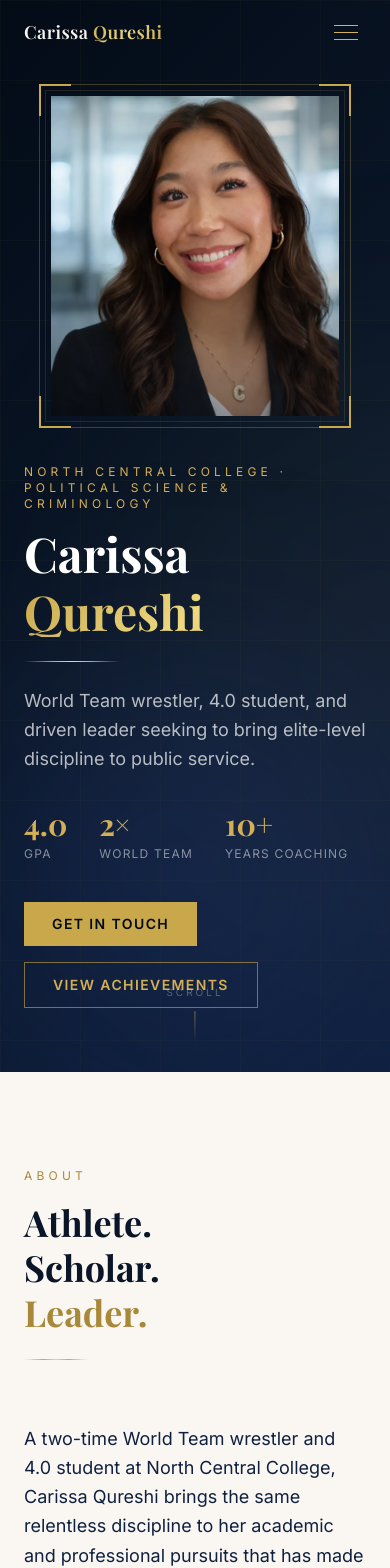
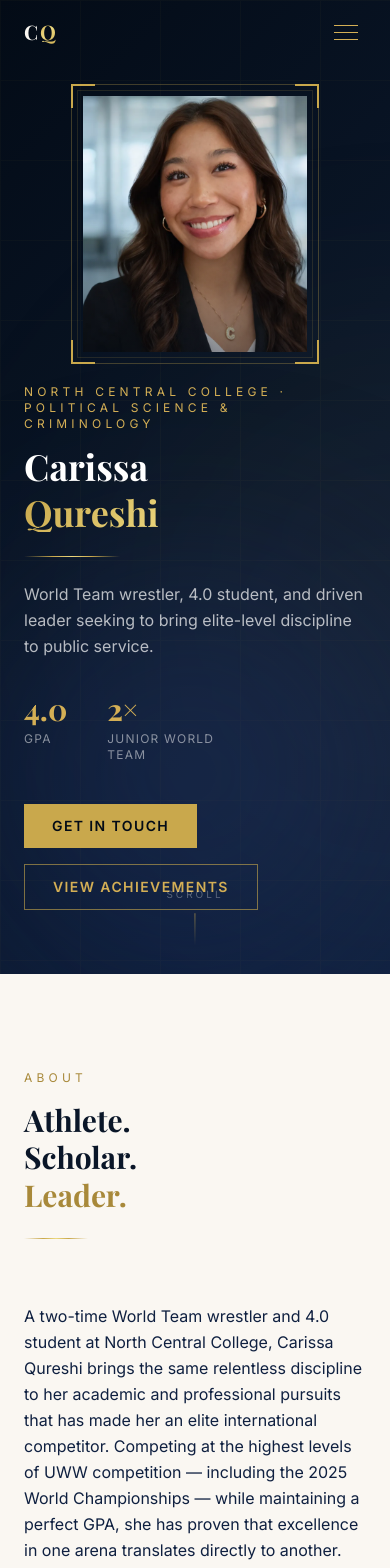
Before and after one commit to ethanqureshi/carissaqureshi, a Next.js app: page / in a window 390 px wide. Shown: the top 1568 px of the page. Built offline with nearby package versions, Linux system fonts and the light colour scheme; a web font is replaced by a local one.

Commit message:
refine nav, stats, and mobile layout
- Nav logo shortened to CQ
- Stats: 4.0 GPA + 2x Junior World Team only
- Mobile-first text scaling and image sizing across all sections
- Experience dates stacked for narrow screens

Co-Authored-By: WOZCODE <contact@withwoz.com>

```diff
--- a/components/About.tsx
+++ b/components/About.tsx
@@ -29,7 +29,7 @@ export default function About() {
             <motion.p variants={prefersReduced ? undefined : fadeUp} className="text-gold-600 text-xs tracking-[0.35em] uppercase mb-4 font-sans">
               About
             </motion.p>
-            <motion.h2 variants={prefersReduced ? undefined : fadeUp} className="font-serif text-4xl sm:text-5xl font-bold text-navy-900 leading-tight mb-6">
+            <motion.h2 variants={prefersReduced ? undefined : fadeUp} className="font-serif text-3xl sm:text-5xl font-bold text-navy-900 leading-tight mb-6">
               Athlete.
               <br />
               Scholar.
@@ -46,7 +46,7 @@ export default function About() {
             whileInView={prefersReduced ? undefined : "show"}
             viewport={{ once: true, amount: 0.2 }}
           >
-            <motion.p variants={prefersReduced ? undefined : fadeUp} className="text-navy-800 text-lg leading-relaxed font-sans mb-6">
+            <motion.p variants={prefersReduced ? undefined : fadeUp} className="text-navy-800 text-base sm:text-lg leading-relaxed font-sans mb-6">
               A two-time World Team wrestler and 4.0 student at North Central College, Carissa Qureshi brings the same relentless discipline to her academic and professional pursuits that has made her an elite international competitor. Competing at the highest levels of UWW competition — including the 2025 World Championships — while maintaining a perfect GPA, she has proven that excellence in one arena translates directly to another.
             </motion.p>
             <motion.p variants={prefersReduced ? undefined : fadeUp} className="text-navy-700 leading-relaxed font-sans mb-10">
--- a/components/Achievements.tsx
+++ b/components/Achievements.tsx
@@ -91,7 +91,7 @@ export default function Achievements() {
           <p className="text-gold-400 text-xs tracking-[0.35em] uppercase mb-4 font-sans">
             Competition Record
           </p>
-          <h2 className="font-serif text-4xl sm:text-5xl font-bold text-white mb-4">
+          <h2 className="font-serif text-3xl sm:text-5xl font-bold text-white mb-4">
             Achievements
           </h2>
           <div className="gold-rule w-24 mx-auto" />
--- a/components/Contact.tsx
+++ b/components/Contact.tsx
@@ -20,7 +20,7 @@ export default function Contact() {
           <p className="text-gold-400 text-xs tracking-[0.35em] uppercase mb-4 font-sans">
             Let’s Connect
           </p>
-          <h2 className="font-serif text-4xl sm:text-5xl lg:text-6xl font-bold text-white mb-6 leading-tight">
+          <h2 className="font-serif text-3xl sm:text-5xl lg:text-6xl font-bold text-white mb-6 leading-tight">
             Ready to bring
             <br />
             <span className="text-gradient-gold">elite discipline</span>
--- a/components/Experience.tsx
+++ b/components/Experience.tsx
@@ -83,7 +83,7 @@ export default function Experience() {
           <p className="text-gold-600 text-xs tracking-[0.35em] uppercase mb-4 font-sans">
             Background
           </p>
-          <h2 className="font-serif text-4xl sm:text-5xl font-bold text-navy-900 mb-4">
+          <h2 className="font-serif text-3xl sm:text-5xl font-bold text-navy-900 mb-4">
             Experience
           </h2>
           <div className="gold-rule w-16" />
@@ -107,12 +107,14 @@ export default function Experience() {
                 {/* Timeline dot */}
                 <div className="absolute left-0 top-1 w-2 h-2 rounded-full bg-gold-500 -translate-x-[3.5px]" />
 
-                <div className="flex flex-wrap items-baseline gap-x-3 gap-y-1 mb-3">
-                  <h3 className="font-serif text-xl font-semibold text-navy-900">
-                    {exp.role}
-                  </h3>
-                  <span className="text-gold-600 font-sans text-sm">&mdash; {exp.org}</span>
-                  <span className="ml-auto text-xs tracking-widest uppercase text-navy-600/60 font-sans">
+                <div className="mb-3">
+                  <div className="flex flex-wrap items-baseline gap-x-3 gap-y-0.5">
+                    <h3 className="font-serif text-lg sm:text-xl font-semibold text-navy-900">
+                      {exp.role}
+                    </h3>
+                    <span className="text-gold-600 font-sans text-sm">&mdash; {exp.org}</span>
+                  </div>
+                  <span className="text-xs tracking-widest uppercase text-navy-600/60 font-sans">
                     {exp.dates}
                   </span>
                 </div>
--- a/components/Hero.tsx
+++ b/components/Hero.tsx
@@ -5,8 +5,7 @@ import { motion, useReducedMotion } from "framer-motion";
 
 const stats = [
   { value: "4.0", label: "GPA" },
-  { value: "2×", label: "World Team" },
-  { value: "10+", label: "Years Coaching" },
+  { value: "2×", label: "Junior World Team" },
 ];
 
 const containerVariants = {
@@ -38,7 +37,7 @@ export default function Hero() {
       <div className="absolute bottom-0 right-0 w-[400px] h-[400px] rounded-full bg-navy-600/40 blur-[100px] pointer-events-none" />
 
       <div className="relative max-w-7xl mx-auto px-6 lg:px-12 w-full pt-24 pb-16">
-        <div className="grid lg:grid-cols-2 gap-12 lg:gap-20 items-center">
+        <div className="grid lg:grid-cols-2 gap-8 lg:gap-20 items-center">
           {/* Left — text */}
           <motion.div
             variants={prefersReduced ? undefined : containerVariants}
@@ -50,25 +49,25 @@ export default function Hero() {
               North Central College · Political Science & Criminology
             </motion.p>
 
-            <motion.h1 variants={prefersReduced ? undefined : fadeUp} className="font-serif text-5xl sm:text-6xl lg:text-7xl font-bold leading-[1.05] text-white mb-2">
+            <motion.h1 variants={prefersReduced ? undefined : fadeUp} className="font-serif text-4xl sm:text-6xl lg:text-7xl font-bold leading-[1.05] text-white mb-2">
               Carissa
             </motion.h1>
-            <motion.h1 variants={prefersReduced ? undefined : fadeUp} className="font-serif text-5xl sm:text-6xl lg:text-7xl font-bold leading-[1.05] text-gradient-gold mb-6">
+            <motion.h1 variants={prefersReduced ? undefined : fadeUp} className="font-serif text-4xl sm:text-6xl lg:text-7xl font-bold leading-[1.05] text-gradient-gold mb-6">
               Qureshi
             </motion.h1>
 
             <div className="gold-rule w-24 mb-6" />
 
-            <motion.p variants={prefersReduced ? undefined : fadeUp} className="text-white/70 text-lg leading-relaxed max-w-lg font-sans mb-8">
+            <motion.p variants={prefersReduced ? undefined : fadeUp} className="text-white/70 text-base sm:text-lg leading-relaxed max-w-lg font-sans mb-8">
               World Team wrestler, 4.0 student, and driven leader seeking to bring elite-level discipline to public service.
             </motion.p>
 
             {/* Stats */}
-            <motion.div variants={prefersReduced ? undefined : fadeUp} className="flex gap-8 mb-10">
+            <motion.div variants={prefersReduced ? undefined : fadeUp} className="flex gap-10 mb-10">
               {stats.map((s) => (
                 <div key={s.label}>
                   <div className="font-serif text-3xl font-bold text-gold-400">{s.value}</div>
-                  <div className="text-xs tracking-widest uppercase text-white/50 mt-1 font-sans">{s.label}</div>
+                  <div className="text-xs tracking-widest uppercase text-white/50 mt-1 font-sans max-w-[120px] leading-snug">{s.label}</div>
                 </div>
               ))}
             </motion.div>
@@ -102,12 +101,12 @@ export default function Hero() {
               <div className="absolute -inset-3 border border-gold-500/30" />
               <div className="absolute -inset-1.5 border border-gold-500/15" />
               {/* Corner accents */}
-              <div className="absolute -top-3 -left-3 w-8 h-8 border-t-2 border-l-2 border-gold-500" />
-              <div className="absolute -top-3 -right-3 w-8 h-8 border-t-2 border-r-2 border-gold-500" />
-              <div className="absolute -bottom-3 -left-3 w-8 h-8 border-b-2 border-l-2 border-gold-500" />
-              <div className="absolute -bottom-3 -right-3 w-8 h-8 border-b-2 border-r-2 border-gold-500" />
+              <div className="absolute -top-3 -left-3 w-6 h-6 sm:w-8 sm:h-8 border-t-2 border-l-2 border-gold-500" />
+              <div className="absolute -top-3 -right-3 w-6 h-6 sm:w-8 sm:h-8 border-t-2 border-r-2 border-gold-500" />
+              <div className="absolute -bottom-3 -left-3 w-6 h-6 sm:w-8 sm:h-8 border-b-2 border-l-2 border-gold-500" />
+              <div className="absolute -bottom-3 -right-3 w-6 h-6 sm:w-8 sm:h-8 border-b-2 border-r-2 border-gold-500" />
 
-              <div className="w-72 h-80 sm:w-80 sm:h-96 lg:w-96 lg:h-[480px] relative overflow-hidden">
+              <div className="w-56 h-64 sm:w-72 sm:h-80 lg:w-96 lg:h-[480px] relative overflow-hidden">
                 <Image
                   src="/hero-headshot.png"
                   alt="Carissa Qureshi"
@@ -115,7 +114,6 @@ export default function Hero() {
                   className="object-cover object-top"
                   priority
                 />
-                {/* Subtle gradient overlay */}
                 <div className="absolute inset-0 bg-gradient-to-t from-navy-950/40 via-transparent to-transparent" />
               </div>
             </div>
--- a/components/Nav.tsx
+++ b/components/Nav.tsx
@@ -31,8 +31,8 @@ export default function Nav() {
       }`}
     >
       <div className="max-w-7xl mx-auto px-6 lg:px-12 flex items-center justify-between h-16">
-        <a href="#" className="font-serif text-lg font-semibold tracking-wide text-cream">
-          Carissa <span className="text-gradient-gold">Qureshi</span>
+        <a href="#" className="font-serif text-xl font-bold tracking-widest text-cream">
+          C<span className="text-gradient-gold">Q</span>
         </a>
 
         {/* Desktop links */}
```
